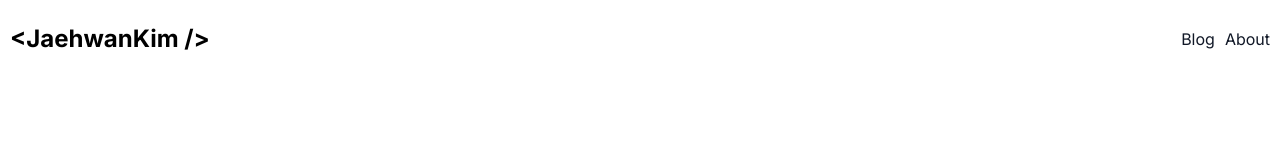
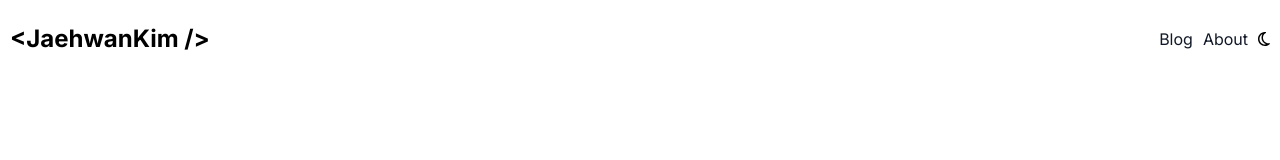
Before and after one commit to kkjaehwan/blog, a Next.js app: page /blog in a window 1280 px wide. Shown: the top 160 px of the page. Built offline with nearby package versions, Linux system fonts and the light colour scheme.

Commit message:
refactor: add dark mode

```diff
--- a/app/globals.css
+++ b/app/globals.css
@@ -24,13 +24,6 @@
   --backgoundColor: var(--gray100);
 }
 
-@media (prefers-color-scheme: dark) {
-  :root {
-    --menuTextColor: var(--white);
-    --backgoundColor: inherit;
-  }
-}
-
 * {
   box-sizing: border-box;
   padding: 0;
@@ -42,8 +35,15 @@ a {
   text-decoration: none;
 }
 
-@media (prefers-color-scheme: dark) {
-  html {
+/* @media (prefers-color-scheme: dark) {
+  :root {
     color-scheme: dark;
+    --menuTextColor: var(--white);
+    --backgoundColor: inherit;
   }
+} */
+:root[data-theme='dark'] {
+  color-scheme: dark;
+  --menuTextColor: var(--white);
+  --backgoundColor: inherit;
 }
--- /dev/null
+++ b/components/DarkModeToggle/index.tsx
@@ -0,0 +1,30 @@
+'use client';
+import { FontAwesomeIcon } from '@fortawesome/react-fontawesome';
+import styles from './style.module.scss';
+import { useEffect, useState } from 'react';
+import { faMoon, faSun } from '@fortawesome/free-regular-svg-icons';
+const DarkModeToggle = () => {
+  const [darkMode, setDarkMode] = useState(
+    window.matchMedia('(prefers-color-scheme: dark)').matches
+  );
+
+  useEffect(() => {
+    const currentMode = darkMode ? 'dark' : 'light';
+    document.documentElement.setAttribute('data-theme', currentMode);
+  }, [darkMode]);
+
+  const handleToggle = () => {
+    setDarkMode(!darkMode);
+  };
+
+  return (
+    <div className={styles.component}>
+      <FontAwesomeIcon
+        icon={darkMode ? faSun : faMoon}
+        onClick={handleToggle}
+      />
+    </div>
+  );
+};
+
+export default DarkModeToggle;
--- /dev/null
+++ b/components/DarkModeToggle/style.module.scss
@@ -0,0 +1,3 @@
+.component {
+  cursor: pointer;
+}
--- a/components/layout/navbar/index.tsx
+++ b/components/layout/navbar/index.tsx
@@ -2,7 +2,8 @@ import Link from 'next/link';
 import styles from './style.module.scss';
 import LogoIcon from '@/components/icons/logo';
 import { site_default } from '@/constants/constants';
-import SearchBar from '../searchbar';
+// import SearchBar from '../searchbar';
+import DarkModeToggle from '@/components/DarkModeToggle';
 export default function Navbar({ className }: { className?: string }) {
   return (
     <div className={`${className} ${styles.component}`}>
@@ -21,6 +22,9 @@ export default function Navbar({ className }: { className?: string }) {
               </Link>
             </li>
           ))}
+          <li>
+            <DarkModeToggle />
+          </li>
         </ul>
       ) : null}
     </div>
```
